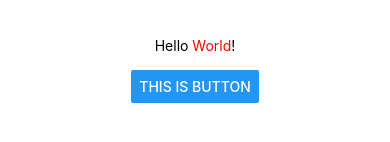
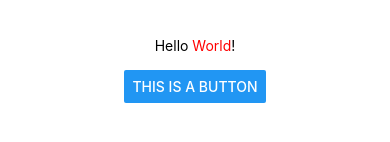
Before and after one commit to zhafranzainal/basic_ReactNative, a React Native app in the folder Project1_M1_M5/: screen / in a window 390 px wide. Shown: the part 360-502 px from the top of the page. Built offline with nearby package versions, Linux system fonts and the light colour scheme.

Commit message:
Add alert dialog to the button

```diff
--- a/Project1_M1_M5/src/screens/FirstScreen.js
+++ b/Project1_M1_M5/src/screens/FirstScreen.js
@@ -2,6 +2,10 @@ import React from "react";
 import { View, Text, Button } from 'react-native';
 
 const FirstScreen = () => {
+
+    const openAlert = () => {
+        alert('You clicked the button')
+    };
 
     return (
         <View style={{
@@ -16,7 +20,10 @@ const FirstScreen = () => {
                 !
             </Text>
 
-            <Button title="This is button"></Button>
+            <Button
+                title="This is a button"
+                onPress={openAlert}
+            />
 
         </View>
     )
```
